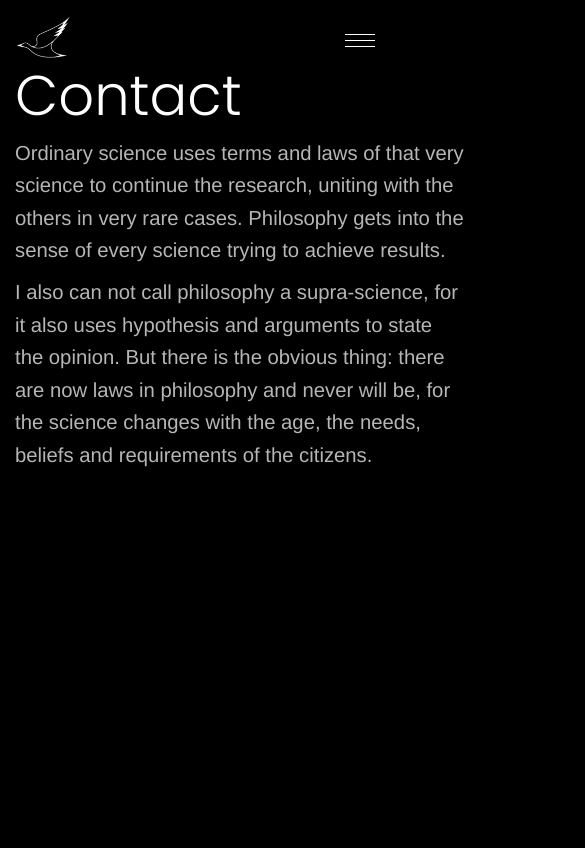
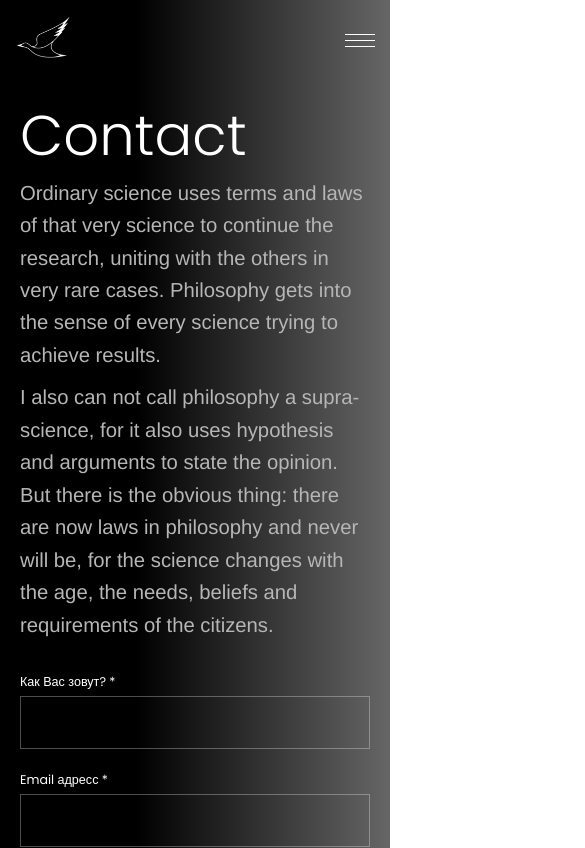
Before and after one commit to ponomarenkoboris/duck_media, a Next.js app: page /contacts in a window 390 px wide. Shown: the top 848 px of the page, 585 px wide, since content can reach past the window. Built offline with nearby package versions, Linux system fonts and the light colour scheme.

Commit message:
Создана и адоптированна страница контактов

```diff
--- a/src/components/layout/layout/Layout.module.scss
+++ b/src/components/layout/layout/Layout.module.scss
@@ -6,7 +6,7 @@ $animationDuration: 200ms;
 }
 
 .backgroundGradient {
-	background: var(--theme-gradient-background) !important;
+	background: var(--theme-gradient-background);
 }
 
 .pageEnter {
--- a/src/components/screens/about/About.tsx
+++ b/src/components/screens/about/About.tsx
@@ -1,4 +1,4 @@
-import Layout from '@/components/layout/layout/Layout';
+import Layout from '@components/layout/layout/Layout';
 import styles from './About.module.scss';
 
 export default function About() {
--- a/src/components/screens/clients/Clients.tsx
+++ b/src/components/screens/clients/Clients.tsx
@@ -1,4 +1,4 @@
-import Layout from '@/components/layout/layout/Layout'
+import Layout from '@components/layout/layout/Layout'
 import styles from './Clients.module.scss'
 
 export default function Clients() {
--- a/src/components/screens/contacts/Contacts.module.scss
+++ b/src/components/screens/contacts/Contacts.module.scss
@@ -1,12 +1,14 @@
 .contacts {
+	min-height: calc(100vh - 50px);
+	padding: 0 20px;
 	display: flex;
 	justify-content: space-between;
+	align-items: center;
 	margin: 0 auto;
 	width: 1170px;
 
 	&__info {
 		width: 41%;
-		padding: 0 15px;
 
 		& > * {
 			margin-bottom: 10px;
@@ -28,3 +30,20 @@
 
 
 }
+@media (max-width: 1216px) {
+	.contacts {
+		width: 992px;
+	}
+}
+@media (max-width: 992px) {
+	.contacts {
+		display: block;
+		margin: 40px 0;
+		width: 100%;
+
+		&__info {
+			width: 100%;
+			margin-bottom: 30px;
+		}
+	}
+}
--- a/src/components/screens/contacts/Contacts.tsx
+++ b/src/components/screens/contacts/Contacts.tsx
@@ -5,7 +5,7 @@ import styles from './Contacts.module.scss'
 export default function Contacts() {
 	return (
 		<Layout>
-			<div className={styles.contacts}>
+			<div className={styles.contacts} id='contacts'>
 				<div className={styles.contacts__info}>
 					<h1 className={styles.info__title}>Contact</h1>
 					<p className={styles.info__description}>
--- a/src/components/screens/portfolio/Portfolio.tsx
+++ b/src/components/screens/portfolio/Portfolio.tsx
@@ -1,4 +1,4 @@
-import Layout from '@/components/layout/layout/Layout'
+import Layout from '@components/layout/layout/Layout'
 import styles from './Portfolio.module.scss'
 
 export default function Portfolio() {
--- a/src/features/contacts/components/ContactsForm/ContactsForm.module.scss
+++ b/src/features/contacts/components/ContactsForm/ContactsForm.module.scss
@@ -30,3 +30,9 @@
 		}
 	}
 }
+
+@media (max-width: 992px) {
+	.contacts__form {
+		width: 100%;
+	}
+}
--- a/src/styles/globals.scss
+++ b/src/styles/globals.scss
@@ -15,6 +15,10 @@ body {
 	color: var(--theme-text-color);
 	font-size: 14px;
 	font-family: "Helvetica Neue", Helvetica, sans-serif;
+}
+
+body:has(#contacts) {
+	background: var(--theme-gradient-background);
 }
 
 button, a, textarea, input {
```
